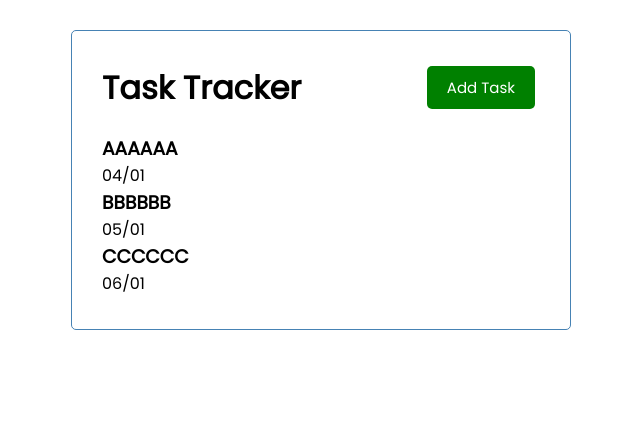
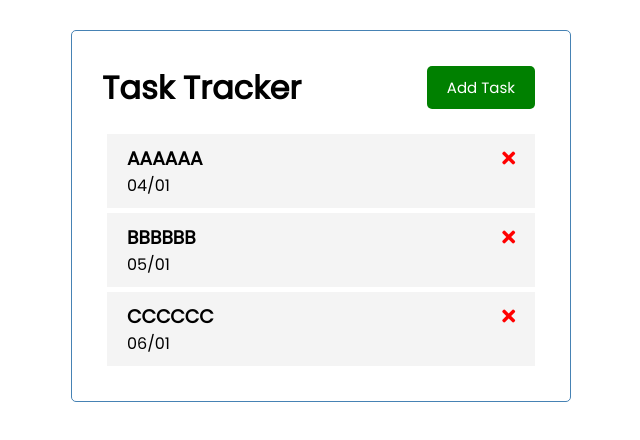
Before and after one commit to parkercatz/vue-crash-cource, a Vue app: page / in a window 1280 px wide. Shown: the top 440 px of the page, without its empty margins (319-959 px from the left). Built offline with nearby package versions, Linux system fonts and the light colour scheme.

Commit message:
add: Task styleing & font awsome

```diff
--- a/public/index.html
+++ b/public/index.html
@@ -1,15 +1,23 @@
 <!DOCTYPE html>
 <html lang="">
   <head>
-    <meta charset="utf-8">
-    <meta http-equiv="X-UA-Compatible" content="IE=edge">
-    <meta name="viewport" content="width=device-width,initial-scale=1.0">
-    <link rel="icon" href="<%= BASE_URL %>favicon.ico">
+    <meta charset="utf-8" />
+    <meta http-equiv="X-UA-Compatible" content="IE=edge" />
+    <meta name="viewport" content="width=device-width,initial-scale=1.0" />
+    <link rel="icon" href="<%= BASE_URL %>favicon.ico" />
+    <link
+      rel="stylesheet"
+      href="https://cdnjs.cloudflare.com/ajax/libs/font-awesome/5.15.3/css/all.min.css"
+    />
     <title><%= htmlWebpackPlugin.options.title %></title>
   </head>
   <body>
     <noscript>
-      <strong>We're sorry but <%= htmlWebpackPlugin.options.title %> doesn't work properly without JavaScript enabled. Please enable it to continue.</strong>
+      <strong
+        >We're sorry but <%= htmlWebpackPlugin.options.title %> doesn't work
+        properly without JavaScript enabled. Please enable it to
+        continue.</strong
+      >
     </noscript>
     <div id="app"></div>
     <!-- built files will be auto injected -->
--- a/src/components/Task.vue
+++ b/src/components/Task.vue
@@ -1,6 +1,9 @@
 <template>
   <div class="task">
-    <h3>{{ task.text }}</h3>
+    <h3>
+      {{ task.text }}
+      <i class="fas fa-times"></i>
+    </h3>
     <p>{{ task.day }}</p>
   </div>
 </template>
@@ -13,3 +16,22 @@
   },
 }
 </script>
+<style scoped>
+.fas {
+  color: red;
+}
+.task {
+  background: #f4f4f4;
+  margin: 5px;
+  padding: 10px 20px;
+  cursor: pointer;
+}
+.task.reminder {
+  border-left: 5px solid green;
+}
+.task h3 {
+  display: flex;
+  align-items: center;
+  justify-content: space-between;
+}
+</style>
```
